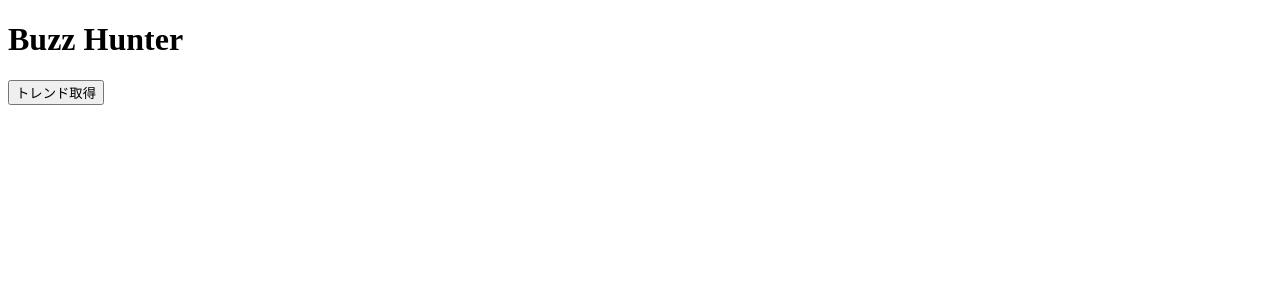
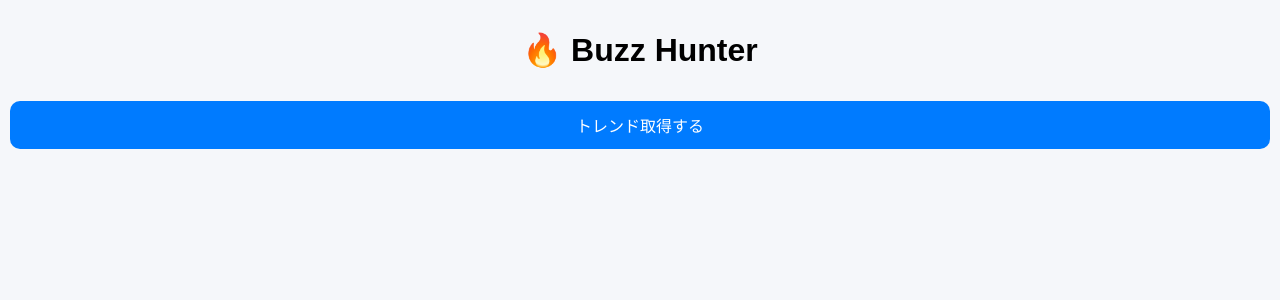
Before and after one commit to Giocarelabo/buzz-hunter, a Flask app: page / in a window 1280 px wide. Shown: the top 300 px of the page. Run offline with Flask 3, Linux system fonts and the light colour scheme.

Commit message:
Add files via upload

```diff
--- a/templates/index.html
+++ b/templates/index.html
@@ -1,43 +1,93 @@
 <!DOCTYPE html>
 <html lang="ja">
 <head>
-    <meta charset="UTF-8">
-    <meta name="viewport" content="width=device-width, initial-scale=1.0">
-    <title>Buzz Hunter</title>
+<meta charset="UTF-8">
+<meta name="viewport" content="width=device-width, initial-scale=1.0">
+<title>Buzz Hunter</title>
 
-    <!-- PWA -->
-    <link rel="manifest" href="/manifest.json">
+<link rel="manifest" href="/manifest.json">
+
+<style>
+body {
+    font-family: Arial, sans-serif;
+    background: #f5f7fa;
+    margin: 0;
+    padding: 10px;
+}
+
+h1 {
+    text-align: center;
+}
+
+button {
+    width: 100%;
+    padding: 12px;
+    border: none;
+    border-radius: 10px;
+    background: #007bff;
+    color: white;
+    font-size: 16px;
+    margin-top: 10px;
+}
+
+.card {
+    background: white;
+    padding: 15px;
+    margin: 15px 0;
+    border-radius: 15px;
+    box-shadow: 0 4px 10px rgba(0,0,0,0.1);
+}
+
+.link-btn {
+    display: block;
+    text-align: center;
+    margin-top: 8px;
+    padding: 10px;
+    background: #28a745;
+    color: white;
+    border-radius: 10px;
+    text-decoration: none;
+}
+
+textarea {
+    width: 100%;
+    border-radius: 10px;
+    padding: 10px;
+    margin-top: 10px;
+}
+</style>
+
 </head>
 <body>
 
-<h1>Buzz Hunter</h1>
+<h1>🔥 Buzz Hunter</h1>
 
 <form method="POST">
-    <button type="submit">トレンド取得</button>
+    <button type="submit">トレンド取得する</button>
 </form>
 
 {% for idea in ideas %}
-<hr>
+
+<div class="card">
 
 <h2>{{ idea.trend }}</h2>
-<p>ジャンル：{{ idea.idea }}</p>
-<p>仕入れ：{{ idea.m_price }}円</p>
-<p>販売：{{ idea.a_price }}円</p>
-<p>利益：{{ idea.profit }}円</p>
 
-<p>
-<a href="{{ idea.mercari_url }}" target="_blank">メルカリ</a><br>
-<a href="{{ idea.amazon_url }}" target="_blank">Amazon</a>
-</p>
+<p>📦 ジャンル：{{ idea.idea }}</p>
+<p>💰 仕入れ：{{ idea.m_price }}円</p>
+<p>💵 販売：{{ idea.a_price }}円</p>
+<p>🔥 利益：{{ idea.profit }}円</p>
 
-<!-- 投稿文 -->
-<textarea id="post{{ loop.index }}" rows="8" cols="50">{{ idea.post }}</textarea><br>
+<a class="link-btn" href="{{ idea.mercari_url }}" target="_blank">メルカリで見る</a>
+<a class="link-btn" href="{{ idea.amazon_url }}" target="_blank">Amazonで見る</a>
 
-<button onclick="copyText('post{{ loop.index }}')">コピー</button>
+<textarea id="post{{ loop.index }}" rows="6">{{ idea.post }}</textarea>
+
+<button onclick="copyText('post{{ loop.index }}')">コピーする</button>
+
+</div>
 
 {% endfor %}
 
-<!-- コピー機能 -->
 <script>
 function copyText(id) {
     const text = document.getElementById(id);
@@ -47,7 +97,6 @@ function copyText(id) {
 }
 </script>
 
-<!-- Service Worker -->
 <script>
 if ("serviceWorker" in navigator) {
     navigator.serviceWorker.register("/service-worker.js")
```
